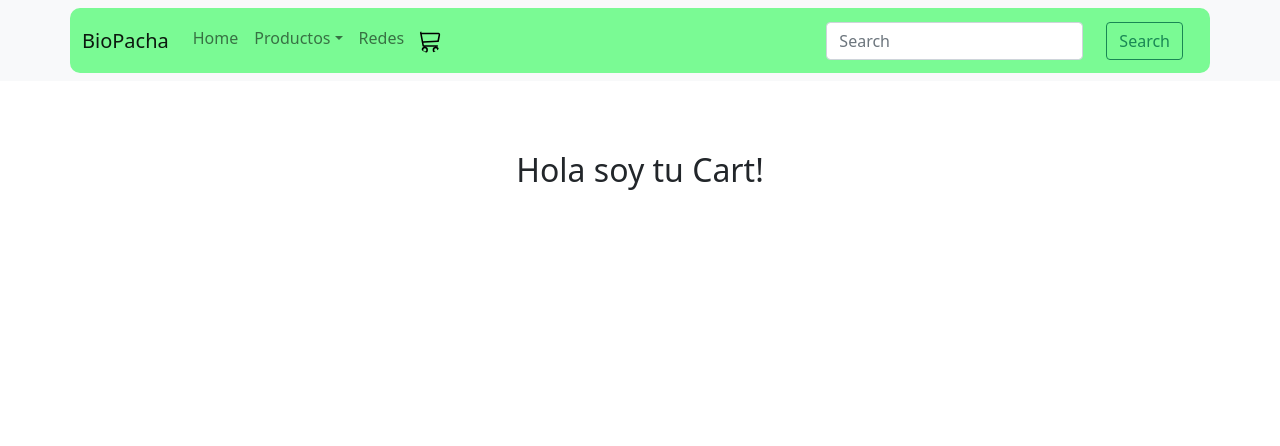
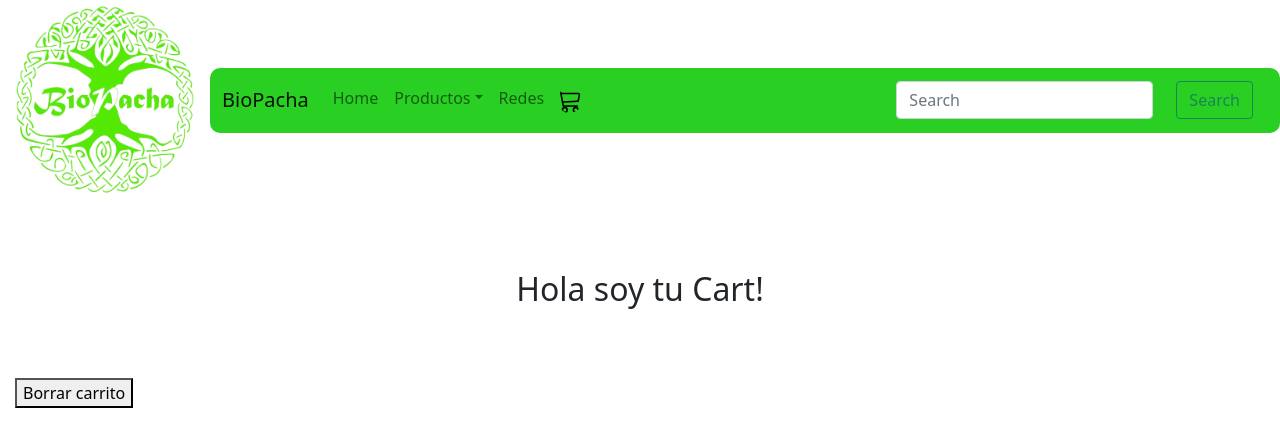
Before and after one commit to GermanBenavidesLeon/German-Ben-biopacha-my-app, a React (Create React App) app: page /Cart in a window 1280 px wide. Shown: the top 446 px of the page. Built offline with nearby package versions, Linux system fonts and the light colour scheme.

Commit message:
modificacion componentes y cartcontext

```diff
--- a/src/App.js
+++ b/src/App.js
@@ -4,13 +4,14 @@ import 'bootstrap/dist/css/bootstrap.min.css';
 import ItemListContainer from './components/ItemListContainer/ItemListContainer'
 import ItemDetailContainer from './components/ItemDetailContainer/ItemDetailContainer'
 import Cart from './components/Cart/Cart';
-
+import CartContextProvider from './components/Context/CartContext';
 
 
 //category ID es un parametro
 function App() {
   return (
       <div>
+        <CartContextProvider>
           <BrowserRouter>
             <NavBar   />
               <Routes>
@@ -21,6 +22,7 @@ function App() {
                   <Route exact path="/Cart" element={<Cart />}/>
               </Routes>
           </BrowserRouter>
+        </CartContextProvider>
       </div>
   );
 }
--- a/src/components/Cart/Cart.jsx
+++ b/src/components/Cart/Cart.jsx
@@ -1,9 +1,16 @@
-import React from 'react'
+import { useCartContext } from '../Context/CartContext'
 
 const Cart = () => {
+
+    const {cartList, borrarCart} = useCartContext()
+
+    console.log(cartList);
+
     return (
         <div>
             <h2> Hola soy tu Cart! </h2>
+            {cartList.map(prod => <li key={prod.id}>{prod.name}</li>)}
+            <button onClick={borrarCart}>Borrar carrito</button>
         </div>
     )
 }
--- /dev/null
+++ b/src/components/Context/CartContext.jsx
@@ -0,0 +1,33 @@
+import { createContext, useState, useContext } from "react";
+
+const CartContext = createContext ([])
+
+export const useCartContext = () => {
+    return useContext(CartContext)
+
+}
+const CartContextProvider = ( {children} ) => {
+    const [cartList, setCarList] = useState ([])
+
+
+    function agregarCarrito(item) {
+        setCarList( [...cartList, item ] )
+    }
+
+    const borrarCart=()=> {
+        setCarList([])
+    }
+
+    return (
+        <CartContext.Provider value={{
+            cartList,
+            agregarCarrito,
+            borrarCart
+        }}>
+           {children}
+        </CartContext.Provider>
+    )
+}
+
+
+export default CartContextProvider
--- a/src/components/Item/Item.jsx
+++ b/src/components/Item/Item.jsx
@@ -4,7 +4,7 @@ import { Link } from 'react-router-dom'
 
 const Item = ({prod}) => {
     return (
-        <div class="container" >
+        <div class="card mb-3" >
             <div class="row g-0 itemPro" key={prod.id}>
                 <div class="col-md-4">
                     <img src={prod.imagen} class="img-fluid rounded-start" alt="imagenes de los productos"/>
--- a/src/components/ItemCount/ItemCount.css
+++ b/src/components/ItemCount/ItemCount.css
@@ -1,5 +1,5 @@
 .classCount {
-    background-color: #7AFA94;
+    background-color: #29cf23;
     display: flex;
     justify-content: center;
     align-items: center;
--- a/src/components/ItemCount/ItemCount.jsx
+++ b/src/components/ItemCount/ItemCount.jsx
@@ -29,6 +29,7 @@ const ItemCount = ({stock, initial}) => {
     }
 
     const onAdd = () => {
+        setCambioButton(false)
         const MySwal = withReactContent(Swal)   // este es un alert de la libreria q instale
             MySwal.fire({
                 didOpen: () => {
@@ -38,7 +39,7 @@ const ItemCount = ({stock, initial}) => {
             return MySwal.fire(<p>agregaste {count} productos al carrito</p>)
 
         })
-        setCambioButton(false)
+
     }
 
 
--- a/src/components/ItemDetail/ItemDetail.css
+++ b/src/components/ItemDetail/ItemDetail.css
@@ -12,7 +12,7 @@ a {
 }
 
 .btnItemListDet {
-    background-color: #7AFA94;
+    background-color: #29cf23;
     border: 1px solid rgb(139, 138, 138);
 
 
--- a/src/components/ItemDetail/ItemDetail.jsx
+++ b/src/components/ItemDetail/ItemDetail.jsx
@@ -1,13 +1,20 @@
-import React from 'react'
+import React, { useState } from 'react'
+import { useCartContext } from '../Context/CartContext'
 import ItemCount from '../ItemCount/ItemCount'
 
 
 
 const ItemDetail = ({items}) => {
+    const [count, setCount] = useState(0)
 
-    const onAdd = () => {
-        console.log('Producto agregado')
+    const {cartList, agregarCarrito} = useCartContext()
+
+    const onAdd = (cant) => {
+        setCount(cant)
+        agregarCarrito({...items, cantidad: 2})
     }
+
+    console.log(cartList);
 
     return (
          <div class="card detailCard" key={items.id}>
--- a/src/components/ItemListContainer/ItemListContainer.css
+++ b/src/components/ItemListContainer/ItemListContainer.css
@@ -18,7 +18,7 @@ h2 {
  .btnItemList {
     padding: 10px;
     border-radius: 10px;
-    background-color: #7AFA94;
+    background-color: #29cf23;
     border: 0px solid rgb(139, 138, 138);
     width: 250px;
     margin-right: auto;
@@ -27,6 +27,7 @@ h2 {
 }
 
 .itemPro {
+  display: flex;
   justify-content: center;
   align-items: center;
 }
--- a/src/components/ItemListContainer/ItemListContainer.jsx
+++ b/src/components/ItemListContainer/ItemListContainer.jsx
@@ -3,6 +3,7 @@ import ItemList from '../ItemList/ItemList'
 import Productos from '../Array/Productos'
 import { useParams } from 'react-router'//useParams es un custom hokk sirve para capturar mi parametro en la url, con useefect actualizamos los parametro
 import '../ItemListContainer/ItemListContainer.css'
+
 
 
 const getFetch = new Promise((resolve, reject)=>{
@@ -41,10 +42,10 @@ const ItemListContainer = () => {
         }
             },[id]) //se ingresa dependencia donde me identifica la categoria.
 
-    console.log(id)
 
     return (
         <>
+
 
             { loading ? <div class="d-flex align-items-center marginSpin">
                             <strong>Loading Producto...</strong>
--- a/src/components/NavBar/NavBar.css
+++ b/src/components/NavBar/NavBar.css
@@ -1,5 +1,5 @@
 .navClass {
-    background-color: #7AFA94;
+    background-color: #29cf23;
     padding: 10px;
     border-radius: 10px;
 
@@ -9,3 +9,12 @@
 .linkClass {
     text-decoration: none;
 }
+
+#Logo {
+    width: 200px;
+    height: 200px;
+}
+
+.navbarHeader{
+    height: 200px;
+}
--- a/src/components/NavBar/NavBar.jsx
+++ b/src/components/NavBar/NavBar.jsx
@@ -2,11 +2,14 @@ import { Navbar, Nav, NavDropdown, Container, FormControl, Form, Button} from 'r
 import CartWidget from '../CartWidget/CartWidget';
 import './NavBar.css'
 import { Link } from 'react-router-dom'
+import imgLogo from './Logo.png'
+
 
 
 const NavBar = () => {
     return (
-        <Navbar bg="light" expand="lg">
+        <Navbar className='navbarHeader'>
+            <h2><img id='Logo' src={imgLogo} alt="logo" /></h2>
                 <Container className="navClass">
                     <Navbar.Brand href="#">BioPacha</Navbar.Brand>
                     <Navbar.Toggle aria-controls="navbarScroll" />
@@ -14,8 +17,7 @@ const NavBar = () => {
                     <Nav
                         className="me-auto my-2 my-lg-0"
                         style={{ maxHeight: '100px' }}
-                        navbarScroll
-                    >
+                        navbarScroll>
                         <Nav.Link href="Home">Home</Nav.Link>
                             <NavDropdown title="Productos" id="navbarScrollingDropdown">
                                 <Link to='/catalogo' className='linkClass'>
@@ -55,39 +57,3 @@ const NavBar = () => {
 }
 
 export default NavBar;
-/*
-
-<Navbar bg="light" expand="lg">
-            <Container className="navClass">
-                <Navbar.Brand href="#home">Bio Pacha</Navbar.Brand>
-                <Navbar.Toggle aria-controls="basic-navbar-nav" />
-                <Navbar.Collapse id="basic-navbar-nav">
-                    <Nav className="me-auto">
-                        <Nav.Link href="#home">Home</Nav.Link>
-                            <Link to='/categoria' className='linkClass'>
-                                <Nav.Link href="#home">Catalogo</Nav.Link>
-                            </Link>
-                            <Link to='/Detail' className='linkClass'>
-                                <Nav.Link href="#link">Detalle del Producto</Nav.Link>
-                            </Link>
-                    </Nav>
-                        <Link to='/Cart'>
-                            <CartWidget />
-                        </Link>
-                        <NavDropdown title="Nuestra Tienda" id="basic-nav-dropdown">
-                            <NavDropdown.Item href="#action/3.1">Productos Libres de Gluten</NavDropdown.Item>
-                            <NavDropdown.Item href="#action/3.2">Herboristeria</NavDropdown.Item>
-                            <NavDropdown.Item href="#action/3.3">Semillas y Cereales</NavDropdown.Item>
-                            <NavDropdown.Item href="#action/3.4">Cremas y Unguentos</NavDropdown.Item>
-                            <NavDropdown.Item href="#action/3.5">Diagnostico y Tratamiento</NavDropdown.Item>
-                            <NavDropdown.Item href="#action/3.6">Acupuntura</NavDropdown.Item>
-                            <NavDropdown.Item href="#action/3.7">Masoterapia</NavDropdown.Item>
-                            <NavDropdown.Item href="#action/3.8">Gimnasia Energetica</NavDropdown.Item>
-                            <NavDropdown.Divider />
-                            <NavDropdown.Item href="#action/3.4">Biopacha_medicinal</NavDropdown.Item>
-                        </NavDropdown>
-                </Navbar.Collapse>
-            </Container>
-        </Navbar>
-
-        */
```
Also changed, not shown: src/components/NavBar/Logo.png (added). Lines whose indentation alone changed are shown as unchanged.
